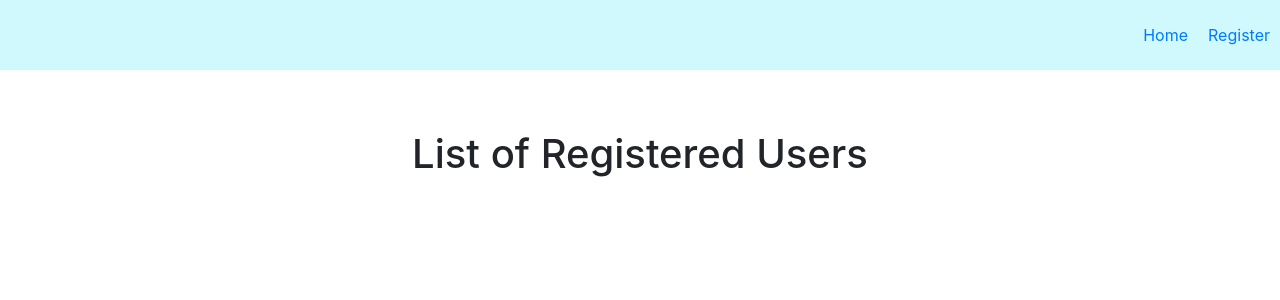
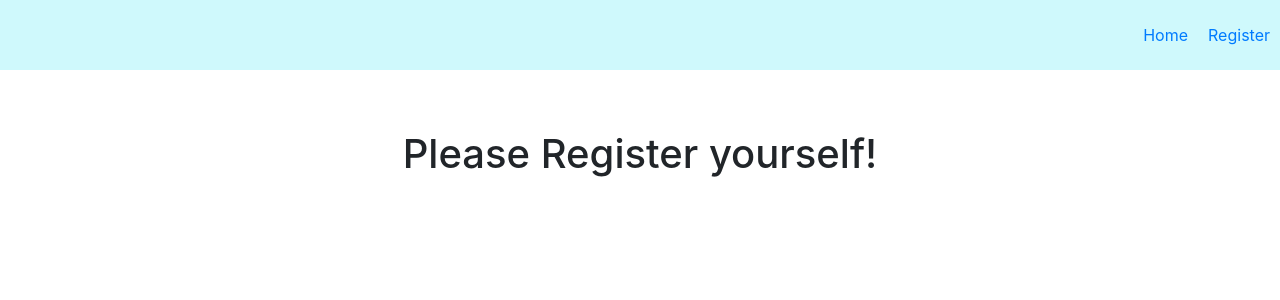
Before and after one commit to techdheerajkumar/reactreduxform, a React (Create React App) app: page / in a window 1280 px wide. Shown: the top 300 px of the page. Built offline with nearby package versions, Linux system fonts and the light colour scheme.

Commit message:
dynamic heading

```diff
--- a/src/Components/HomeComponent.js
+++ b/src/Components/HomeComponent.js
@@ -14,7 +14,10 @@ class HomeComponent extends Component {
         return (
             <div className="home-component">
                 <div className="container">
-                    <h1>List of Registered Users</h1>
+                    {this.props.formData.length > 0
+                        ? <h1>Registered Users</h1>
+                        : <h1>Please Register yourself!</h1>
+                    }
                     <ul>
                         {this.props.formData.map((data, id) => {
                             return (
--- a/src/css/form.css
+++ b/src/css/form.css
@@ -37,6 +37,5 @@
 
 }
 .form-component > p{
-    transition: 1s;
     color: #000;
 }
```
